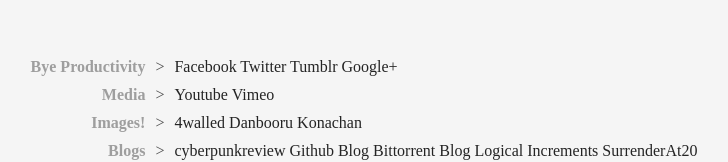
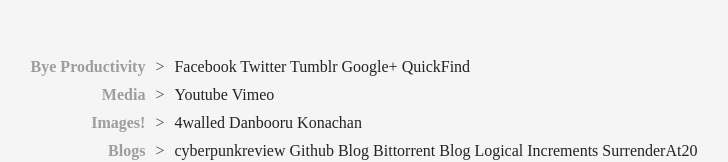
Before and after one commit to ijara/rapid-dial, a plain HTML site: page index.html in a window 1280 px wide. Shown: the part 207-369 px from the top of the page, without its empty margins (77-805 px from the left). Drawn offline with Linux system fonts and the light colour scheme.

Commit message:
added quickfind

```diff
--- a/index.html
+++ b/index.html
@@ -22,6 +22,7 @@
                             <a href="http://twitter.com">Twitter</a>
                             <a href="http://tumblr.com">Tumblr</a>
                             <a href="https://plus.google.com/">Google+</a>
+                            <a href="http://quickfind.kassad.in/">QuickFind</a>
                         </td>
                     </tr>
 
```
